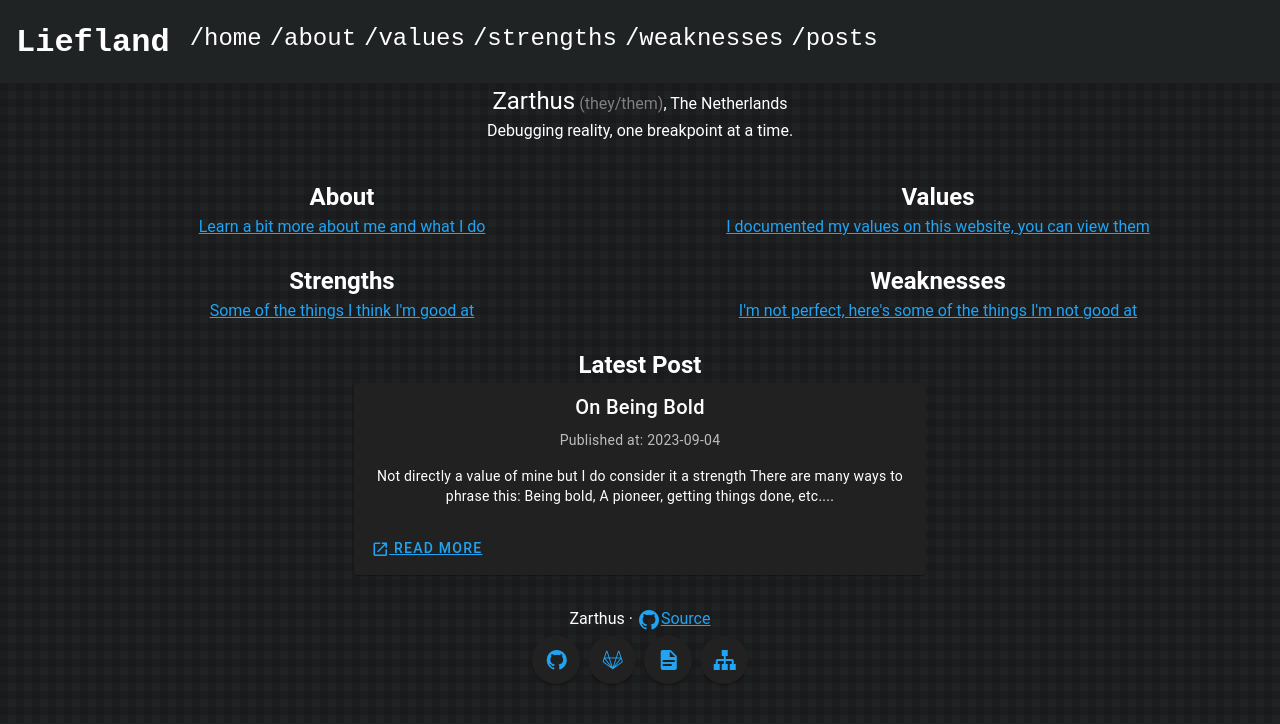
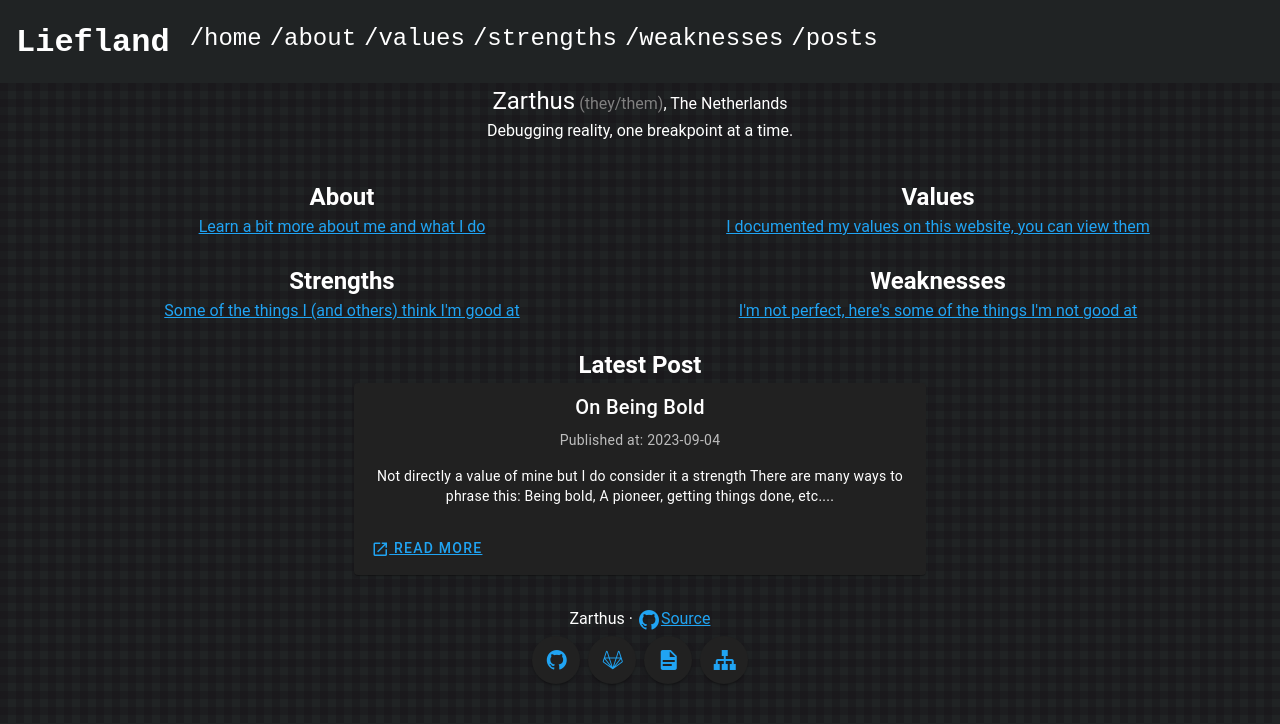
Before and after one commit to Zarthus/nomenclature, a Vue app: page / in a window 1280 px wide. Shown: the top 724 px of the page. Built offline with nearby package versions, Linux system fonts and the light colour scheme.

Commit message:
HomeView: also others think it

```diff
--- a/src/views/HomeView.vue
+++ b/src/views/HomeView.vue
@@ -33,7 +33,7 @@ import LatestPost from '../components/LatestPost.vue';
                 <v-row>
                     <v-col>
                         <h2>Strengths</h2>
-                        <p><z-link href="/strengths">Some of the things I think I'm good at</z-link></p>
+                        <p><z-link href="/strengths">Some of the things I (and others) think I'm good at</z-link></p>
                     </v-col>
                     <v-col>
                         <h2>Weaknesses</h2>
```
